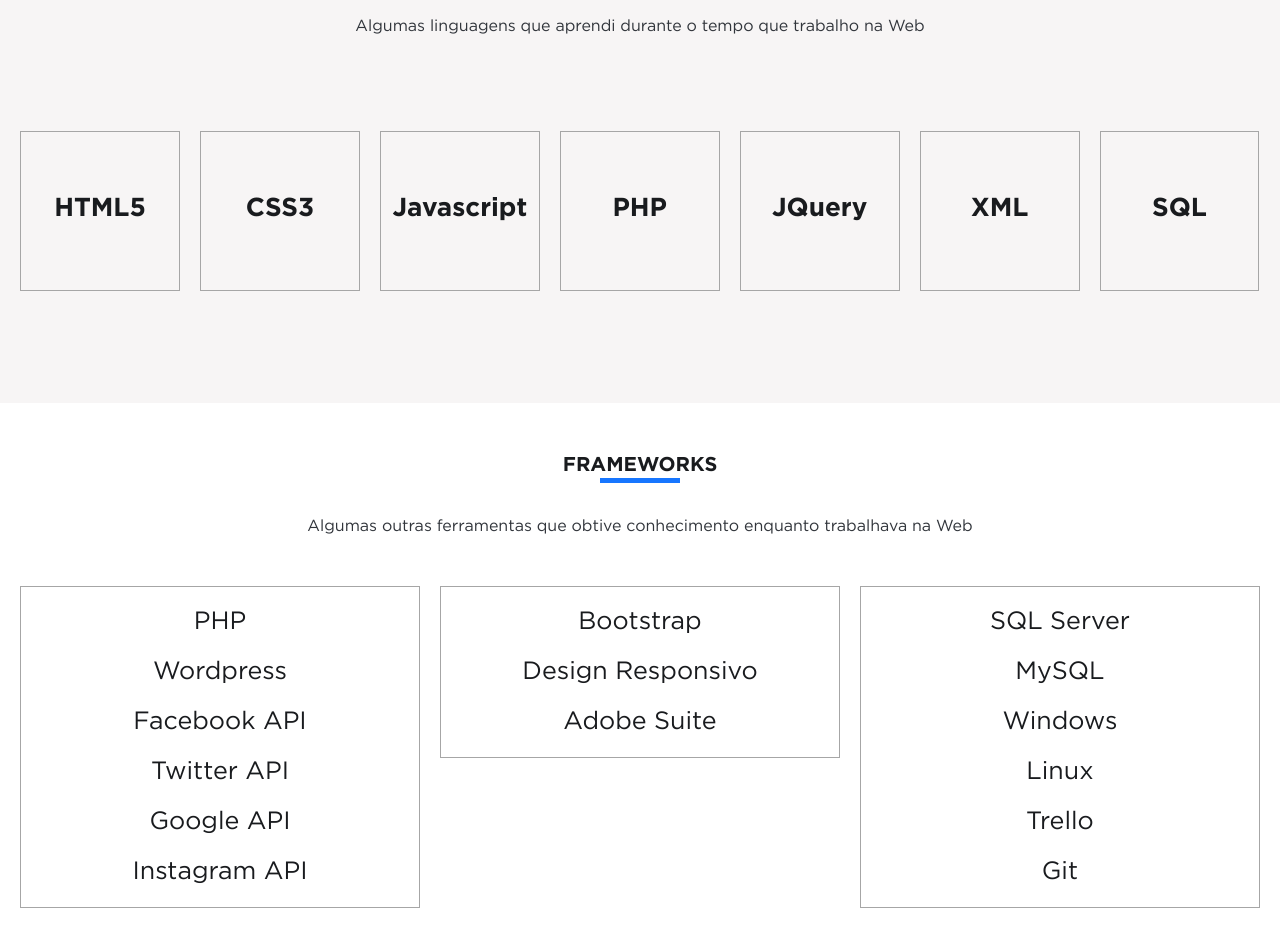
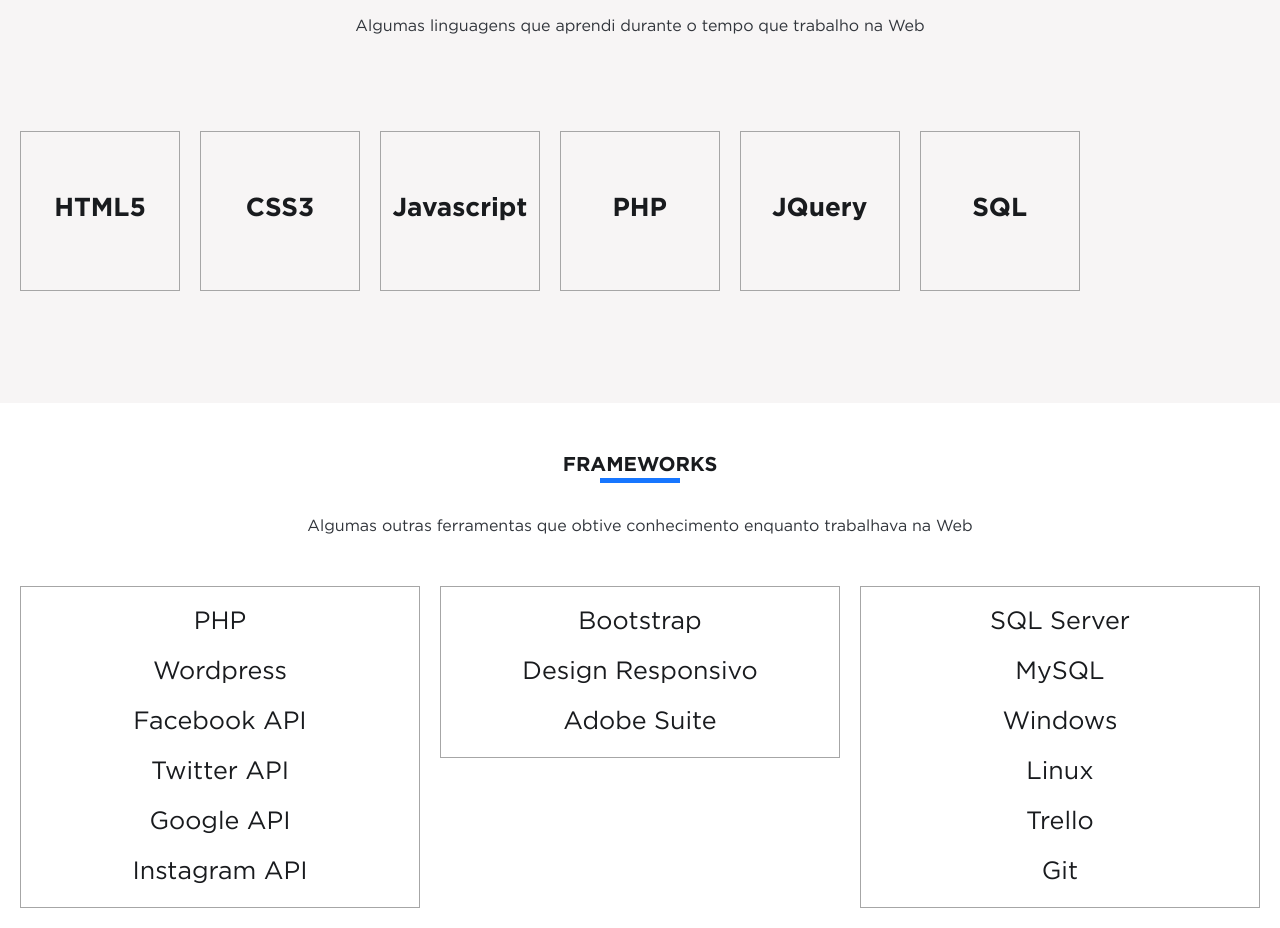
Before and after one commit to danielfedatto/danielfedatto.github.io, a website: page index.html in a window 1280 px wide. Shown: the part 1640-2568 px from the top of the page. Drawn offline with Linux system fonts and the light colour scheme; files whose address does not match are found by name.

Commit message:
Update index.html

```diff
--- a/index.html
+++ b/index.html
@@ -82,15 +82,6 @@
 						<img src="img/box.png" alt="box">
 					</div>
 					<span class="text">JQuery</span>
-				</div>
-			</div>
-
-			<div class="box">
-				<div class="skill">
-					<div class="imgBox">
-						<img src="img/box.png" alt="box">
-					</div>
-					<span class="text">XML</span>
 				</div>
 			</div>
 
```
